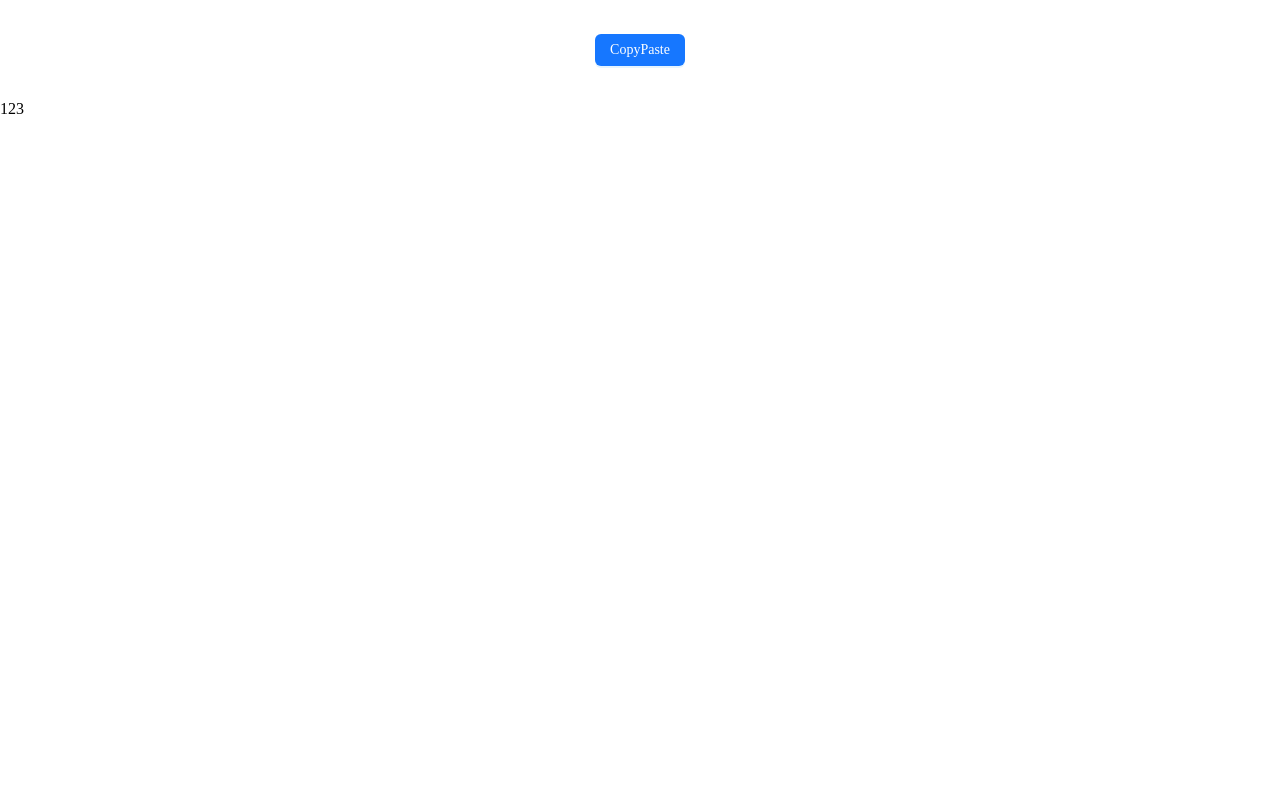
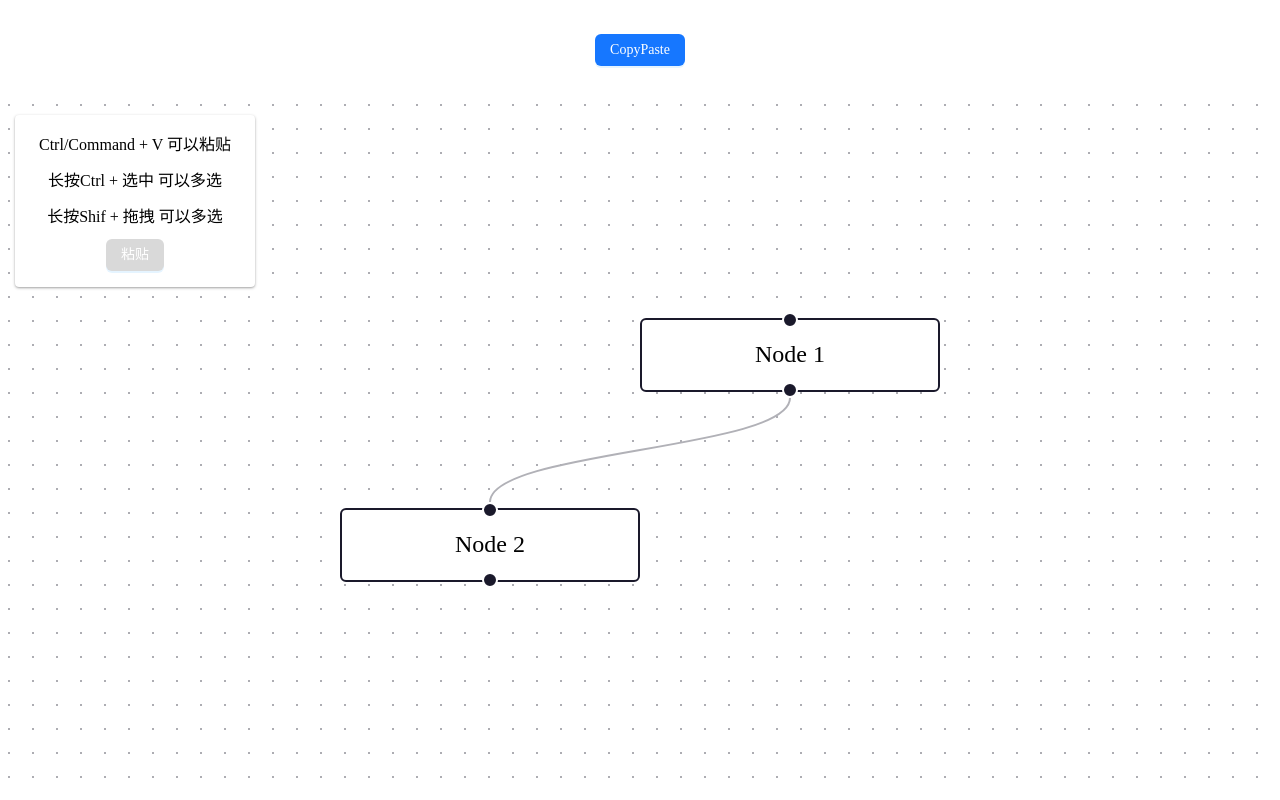
Before and after one commit to zxiaosi/blog-code, a React (Vite) app: page / in a window 1280 px wide. Built offline with nearby package versions, Linux system fonts and the light colour scheme.

Commit message:
feat: 安装 lodash 包 & 添加粘贴示例

```diff
--- a/package.json
+++ b/package.json
@@ -12,12 +12,14 @@
   },
   "dependencies": {
     "@xyflow/react": "^12.6.4",
+    "lodash": "^4.17.21",
     "react": "^18.3.1",
     "react-dom": "^18.3.1",
     "uuid": "^11.1.0"
   },
   "devDependencies": {
     "@eslint/js": "^9.13.0",
+    "@types/lodash": "^4.17.17",
     "@types/react": "^18.3.12",
     "@types/react-dom": "^18.3.1",
     "@vitejs/plugin-react": "^4.3.3",
--- a/src/App.tsx
+++ b/src/App.tsx
@@ -20,7 +20,10 @@ function App() {
     <>
       <div className="btn-group">
         {buttonItems.map((item) => (
-          <div key={item.key} onClick={() => handleClick(item.key)}>
+          <div
+            key={item.key}
+            onClick={() => handleClick(item.key)}
+            className="btn">
             {item.key}
           </div>
         ))}
--- /dev/null
+++ b/src/components/customCopyPaste/index.css
@@ -0,0 +1,13 @@
+.custom-copy-paste {
+  width: 240px;
+  background-color: #ffffff;
+  border-radius: 4px;
+  padding: 16px;
+  box-shadow: 0 1px 3px 0 rgb(0 0 0 / 0.3), 0 1px 2px -1px rgb(0 0 0 / 0.3);
+  box-sizing: border-box;
+  display: flex;
+  align-items: center;
+  flex-direction: column;
+  gap: 12px;
+  user-select: none;
+}
--- a/src/components/customCopyPaste/index.tsx
+++ b/src/components/customCopyPaste/index.tsx
@@ -1,6 +1,179 @@
+import {
+  Background,
+  BackgroundVariant,
+  OnSelectionChangeParams,
+  Panel,
+  ReactFlow,
+  useKeyPress,
+  Node,
+  Edge,
+  useReactFlow,
+  ReactFlowProvider,
+} from '@xyflow/react';
+import './index.css';
+import '@xyflow/react/dist/style.css'; // 引入样式
+import { useCallback, useState } from 'react';
+import { v4 as uuidv4 } from 'uuid';
+import { cloneDeep } from 'lodash';
+
+/** 粘贴时偏移量 */
+export const OFFSET = 50;
+
+/** 默认节点 */
+const defaultNodes = [
+  {
+    id: '1',
+    data: { label: 'Node 1' },
+    position: { x: 250, y: 5 },
+  },
+  {
+    id: '2',
+    data: { label: 'Node 2' },
+    position: { x: 100, y: 100 },
+  },
+];
+
+/** 默认连接线 */
+const defaultEdges = [
+  {
+    id: '1-2',
+    source: '1',
+    target: '2',
+  },
+];
+
 /** 自定义复制粘贴组件 */
 const CustomCopyPaste = () => {
-  return <>123</>;
+  // 监听 'Control+v', 'Meta+v' 不能连续粘贴
+  // const keyPress = useKeyPress(['v']); // 可以监听按键变化, 不过比较难判断
+
+  const { setNodes, setEdges, getNodes } = useReactFlow();
+
+  const [selected, setSelected] = useState<OnSelectionChangeParams>();
+
+  /** 节点/连接线选择事件 */
+  const handleSelectionChange = useCallback(
+    (nodeEdgeObj: OnSelectionChangeParams) => {
+      setSelected?.(nodeEdgeObj);
+    },
+    []
+  );
+
+  /** 粘贴事件 */
+  const handlePaste = useCallback(() => {
+    if (selected?.nodes.length === 0) return;
+
+    const selectedNodes = selected?.nodes || [];
+    const selectedEdges = selected?.edges || [];
+
+    // 获取当前选中的节点(防止复制节点之后, 节点移动, 坐标未更新)
+    const selectedNodeIds = new Set(selectedNodes?.map((_) => _.id) || []);
+    const allNodes = getNodes() || [];
+    const newSelectedNodes = allNodes.filter((_) => selectedNodeIds.has(_.id));
+
+    // 创建旧节点ID到新节点ID的映射
+    const nodeIdMap = selectedNodes?.reduce((acc, node) => {
+      acc[node.id] = uuidv4();
+      return acc;
+    }, {} as Record<string, string>);
+
+    // 生成新节点
+    const newNodes = cloneDeep(newSelectedNodes)?.map((node) => ({
+      ...node,
+      id: nodeIdMap?.[node.id],
+      position: {
+        x: node.position.x + OFFSET,
+        y: node.position.y + OFFSET,
+      },
+      selected: true,
+    })) as Node[];
+
+    // 生成新边
+    const newEdges = cloneDeep(selectedEdges)?.map((edge) => {
+      const { source, target } = edge;
+      const newSource = nodeIdMap?.[source];
+      const newTarget = nodeIdMap?.[target];
+      const id = [newSource, newTarget].filter(Boolean).join('-');
+
+      return {
+        ...edge,
+        id,
+        source: newSource || source,
+        target: newTarget || target,
+        selected: true,
+      };
+    }) as Edge[];
+
+    // 更新状态（单次批量更新）
+    setNodes((prevNodes) => [
+      ...prevNodes.map((node) =>
+        newSelectedNodes?.some((n) => n.id === node.id)
+          ? { ...node, selected: false }
+          : node
+      ),
+      ...newNodes,
+    ]);
+
+    setEdges((prevEdges) => [
+      ...prevEdges.map((edge) =>
+        selectedEdges?.some((e) => e.id === edge.id)
+          ? { ...edge, selected: false }
+          : edge
+      ),
+      ...newEdges,
+    ]);
+  }, [selected?.nodes, selected?.edges, getNodes, setNodes, setEdges]);
+
+  /** 按键抬起事件(选中节点才会触发) */
+  const handleKeyUp = useCallback(
+    (event: React.KeyboardEvent) => {
+      if (event.ctrlKey && event.key === 'v') {
+        handlePaste();
+      }
+    },
+    [handlePaste]
+  );
+
+  return (
+    <ReactFlow
+      fitView
+      defaultNodes={defaultNodes}
+      defaultEdges={defaultEdges}
+      onSelectionChange={handleSelectionChange}
+      onKeyUp={handleKeyUp}
+      // selectionKeyCode={'Shift'} // 选中一片
+      // multiSelectionKeyCode={['Control', 'Meta']} // 多选
+      // deleteKeyCode={'Backspace'} // 删除选中节点
+      proOptions={{ hideAttribution: true }}>
+      {/* 背景 */}
+      <Background variant={BackgroundVariant.Dots} gap={12} size={1} />
+
+      {/* 面板 */}
+      <Panel position="top-left">
+        <div className="custom-copy-paste">
+          <div>Ctrl/Command + V 可以粘贴</div>
+          <div>长按Ctrl + 选中 可以多选</div>
+          <div>长按Shif + 拖拽 可以多选</div>
+          <div
+            className={`btn ${
+              selected?.nodes.length === 0 ? 'btn-disabled' : ''
+            }`}
+            onClick={handlePaste}>
+            粘贴
+          </div>
+        </div>
+      </Panel>
+    </ReactFlow>
+  );
 };
 
-export default CustomCopyPaste;
+/** Provider */
+const CustomCopyPasteProvider = () => {
+  return (
+    <ReactFlowProvider>
+      <CustomCopyPaste />
+    </ReactFlowProvider>
+  );
+};
+
+export default CustomCopyPasteProvider;
--- a/src/index.css
+++ b/src/index.css
@@ -18,7 +18,7 @@ body {
   justify-content: center;
 }
 
-.btn-group > div {
+.btn {
   height: 32px;
   line-height: 32px;
   padding: 0 15px;
@@ -27,16 +27,24 @@ body {
   box-shadow: 0 2px 0 rgba(5, 145, 255, 0.1);
   font-size: 14px;
   border-radius: 6px;
+  text-align: center;
   cursor: pointer;
   user-select: none;
 }
 
-.btn-group > div:hover {
+.btn:hover {
   background: #4096ff;
 }
 
-.btn-group > div:active {
+.btn:active {
   background: #0958d9;
+}
+
+.btn-disabled,
+.btn-disabled:hover,
+.btn-disabled:active {
+  cursor: not-allowed;
+  background: #d9d9d9;
 }
 
 .content {
```
